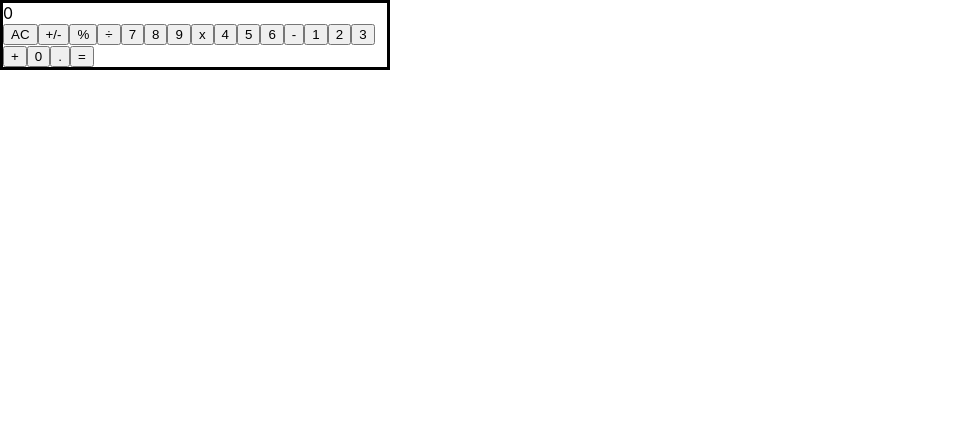
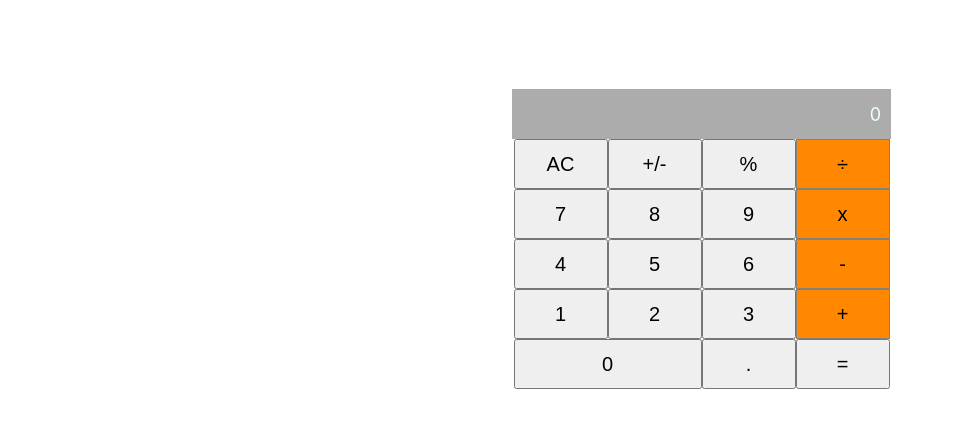
Before and after one commit to RashidMenhas/math-magicians, a React (Create React App) app: page / in a window 1280 px wide. Shown: the top 428 px of the page, without its empty margins (0-954 px from the left). Built offline with nearby package versions, Linux system fonts and the light colour scheme.

Commit message:
Create Basic UI of Math-Magician Application

```diff
--- a/src/components/calculator.css
+++ b/src/components/calculator.css
@@ -1,5 +1,53 @@
+body {
+  width: 100%;
+  height: 100%;
+  display: flex;
+  flex-direction: row;
+}
+
 .container {
-  width: 30%;
-  height: 40%;
-  border: 3px solid black;
+  display: flex;
+  flex-direction: column;
+  width: 379px;
+  margin-left: 40vw;
+  margin-top: 10%;
 }
+
+.All-btns {
+  display: flex;
+  flex-direction: row;
+  flex-wrap: wrap;
+  justify-content: center;
+}
+
+button {
+  width: 94px;
+  height: 50px;
+  font-size: 20px;
+}
+
+.result-area {
+  width: 100%;
+  height: 50px;
+  display: flex;
+  flex-direction: row;
+  justify-content: flex-end;
+  background-color: rgb(172, 172, 172);
+  align-items: center;
+  margin-right: 20px;
+}
+
+.result {
+  color: azure;
+  font-size: large;
+  padding: 0 10px;
+}
+
+.gold {
+  background-color: rgb(255, 136, 0);
+  border: 1px solid rgb(129, 129, 129);
+}
+
+.zero {
+  width: 188px;
+}
--- a/src/components/calculator.js
+++ b/src/components/calculator.js
@@ -5,25 +5,25 @@ class Calculator extends React.PureComponent {
   render() {
     return (
       <div className="container">
-        <div className="result-area">0</div>
+        <div className="result-area"><p className="result">0</p></div>
 
         <div className="All-btns">
           <button type="button" className="AC">AC</button>
           <button type="button" className="PM">+/-</button>
           <button type="button" className="modules">%</button>
-          <button type="button" className="div">÷</button>
+          <button type="button" className="div gold">÷</button>
           <button type="button" className="seven">7</button>
           <button type="button" className="eigth">8</button>
           <button type="button" className="nine">9</button>
-          <button type="button" className="x">x</button>
+          <button type="button" className="x gold">x</button>
           <button type="button" className="four">4</button>
           <button type="button" className="five">5</button>
           <button type="button" className="six">6</button>
-          <button type="button" className="minus">-</button>
+          <button type="button" className="minus gold">-</button>
           <button type="button" className="one">1</button>
           <button type="button" className="two">2</button>
           <button type="button" className="three">3</button>
-          <button type="button" className="plus">+</button>
+          <button type="button" className="plus gold">+</button>
           <button type="button" className="zero">0</button>
           <button type="button" className="dot">.</button>
           <button type="button" className="equal">=</button>
```
